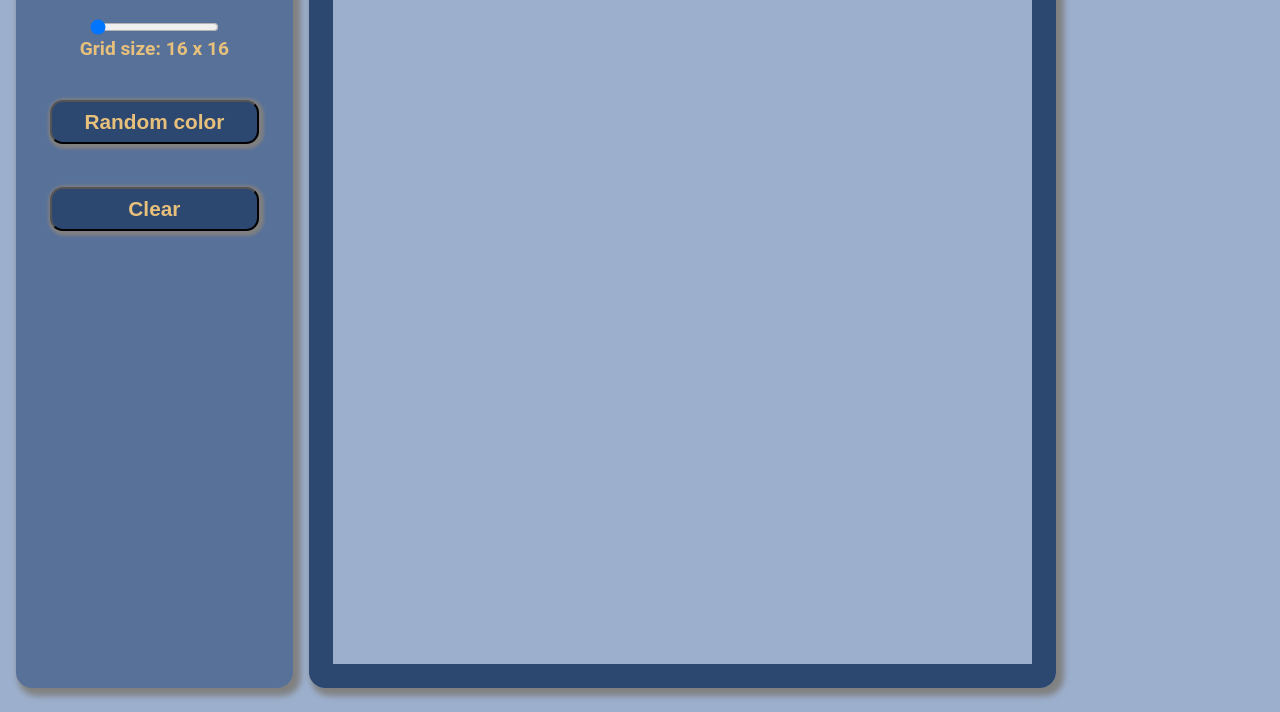
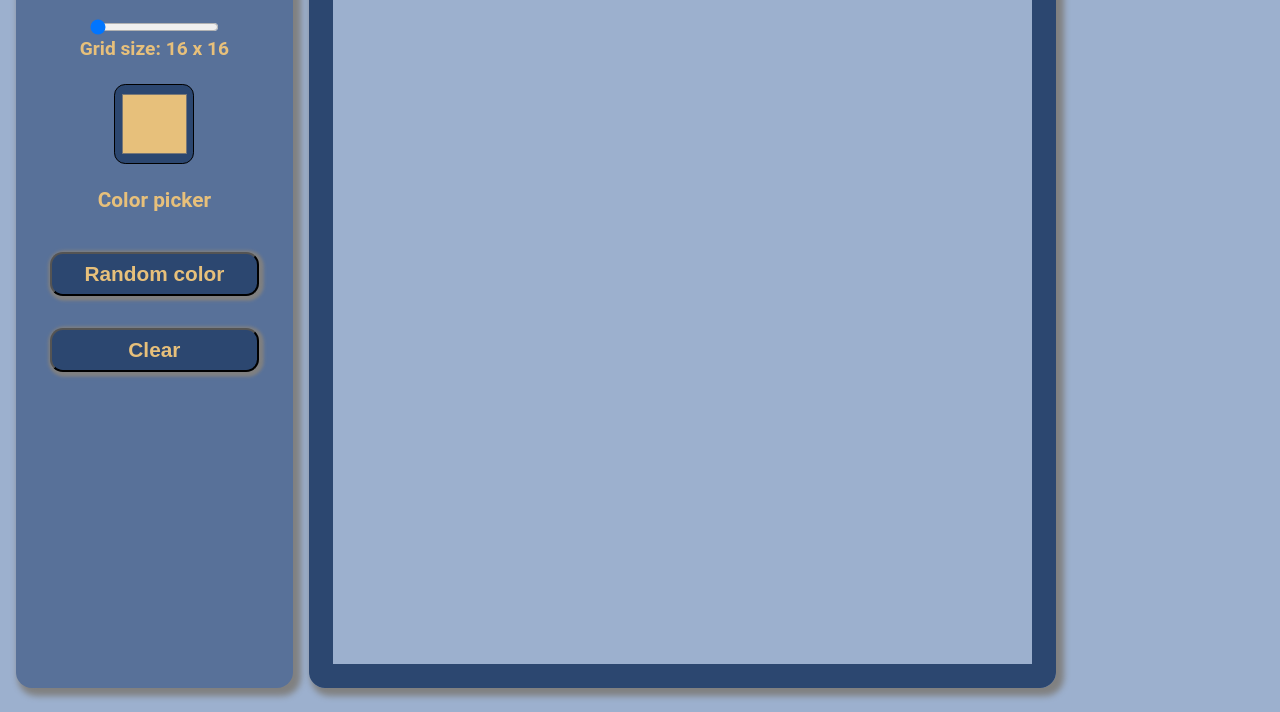
Before and after one commit to Pete-Fowler/etch-a-sketch, a plain HTML site: page index.html in a window 1280 px wide. Shown: the part 88-800 px from the top of the page. Drawn offline with Linux system fonts and the light colour scheme.

Commit message:
Layout color picker

```diff
--- a/index.html
+++ b/index.html
@@ -17,6 +17,10 @@
         </div>
         <div class = 'slider-text-box'>
         </div>
+        <div class='color-picker'>
+            <input type="color" id="color-picker" value="#E7C07B">
+            <br>Color picker
+        </div>
         <button type="button" id="random">Random color</button>
         <button type="button" id="clear">Clear</button>
     </div>
--- a/style.css
+++ b/style.css
@@ -35,8 +35,7 @@ button {
     font-weight: 700;
     width: 80%;
     padding: .5rem;
-    margin: .2rem;
-    margin-top: 2.5rem;
+    margin: 1rem;
     border-radius: .8rem;
     box-shadow: .1rem .1rem .2rem .2rem grey;
     transition: .4s;
@@ -51,6 +50,25 @@ button:active {
     box-shadow: 0rem 0rem 0rem 0rem;
 }
 
+.color-picker {
+    display: flex;
+    flex-direction: column;
+    justify-content: center;
+    align-items: center;
+    font-size: 1.3rem;
+    font-weight: 700;
+    border-radius: .3rem;
+    margin: 1.5rem;
+}
+
+#color-picker {
+    width: 5rem;
+    height: 5rem;
+    padding: .3rem;
+    background-color: #2C4770;
+    border-radius: .7rem;
+}
+
 .container {
     border: 1.5rem solid#2C4770;
     display: grid;
@@ -60,6 +78,7 @@ button:active {
     box-sizing: border-box;
     box-shadow: .3rem .3rem .4rem .2rem grey;
 }
+
 .grid-div {
     width: 100%;
     height: 100%;
```
